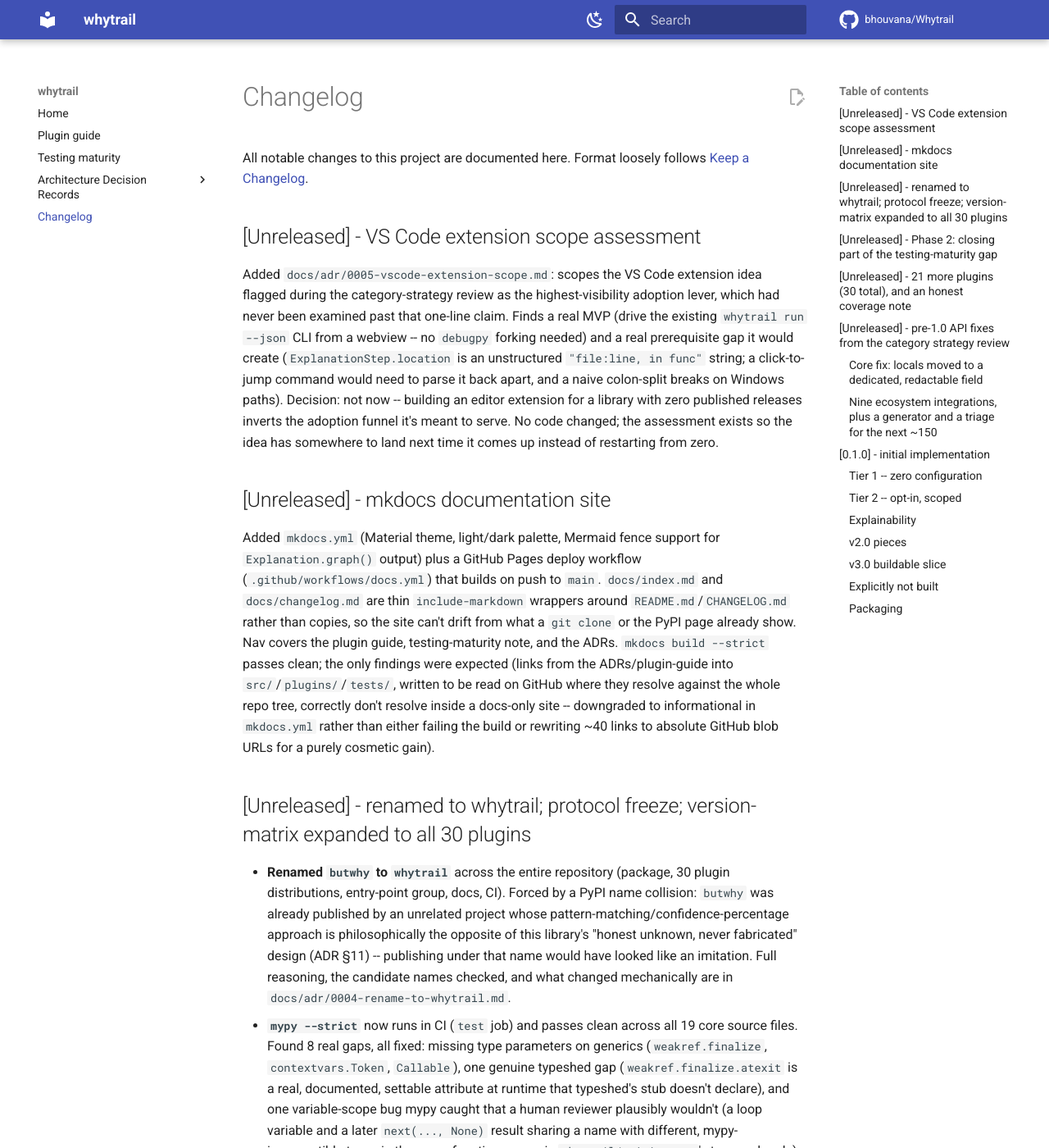
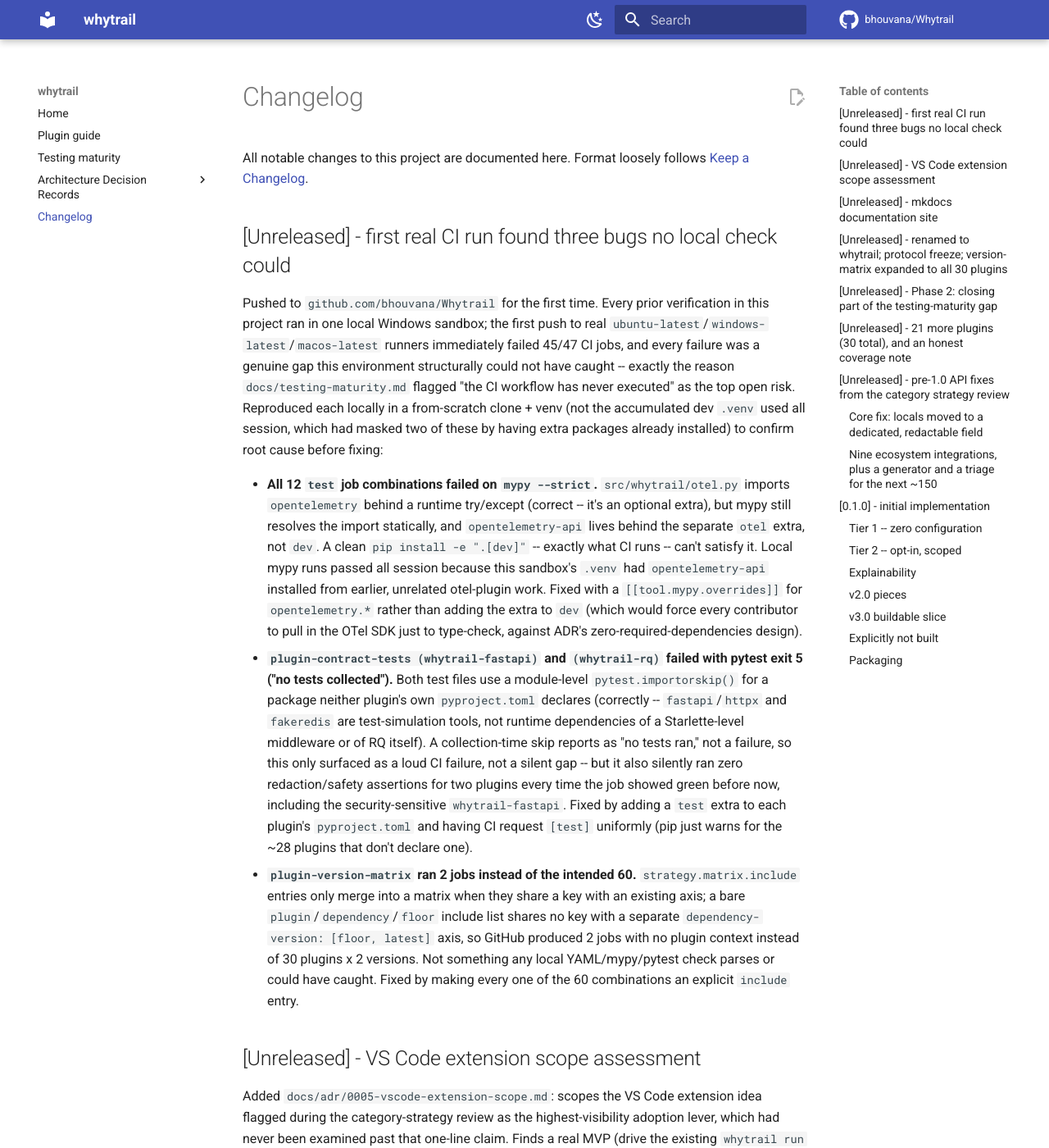
Before and after one commit to bhouvana/Whytrail, an MkDocs documentation site: the page built from docs/changelog.md, in a window 1280 px wide and 1400 px high. Shown: the whole window at 82% size. Built offline with MkDocs 1.6.1 and Material for MkDocs 9.7.7, drawn with Linux system fonts in a browser that asks for light colours; comment, search, counter and statistics services are not loaded.

Commit message:
Fix three real bugs found by the first CI run on GitHub
The first push ran CI on real ubuntu/windows/macos runners for the
first time ever and failed 45/47 jobs. All three root causes were
invisible to every local check this project had run:

- mypy --strict failed everywhere: otel.py's intentionally-optional
  opentelemetry import is resolved statically by mypy regardless of
  its runtime try/except guard, and opentelemetry-api lives behind
  the separate `otel` extra, not `dev`. Added a targeted
  [[tool.mypy.overrides]] instead of bloating `dev`.
- whytrail-fastapi and whytrail-rq's contract tests silently collected
  zero tests (pytest exit 5): both test files need test-only tools
  (fastapi+httpx, fakeredis) that correctly aren't runtime
  dependencies of either plugin, and nothing installed them in CI.
  Added a `test` extra to each and had CI request `[test]` uniformly.
- plugin-version-matrix ran 2 jobs instead of 60: an `include` list
  with no shared key against a separate matrix axis doesn't
  cross-product the way GitHub Actions docs suggest at a glance.
  Made all 60 combinations explicit.

All three reproduced and verified fixed in a from-scratch clone before
this commit, not just locally in the accumulated dev environment that
had masked two of them all along. Full writeup in CHANGELOG.md.

Co-Authored-By: Claude Sonnet 5 <noreply@anthropic.com>

```diff
--- a/CHANGELOG.md
+++ b/CHANGELOG.md
@@ -2,6 +2,53 @@
 
 All notable changes to this project are documented here. Format loosely
 follows [Keep a Changelog](https://keepachangelog.com/).
+
+## [Unreleased] - first real CI run found three bugs no local check could
+
+Pushed to `github.com/bhouvana/Whytrail` for the first time. Every prior
+verification in this project ran in one local Windows sandbox; the first
+push to real `ubuntu-latest`/`windows-latest`/`macos-latest` runners
+immediately failed 45/47 CI jobs, and every failure was a genuine gap
+this environment structurally could not have caught -- exactly the
+reason `docs/testing-maturity.md` flagged "the CI workflow has never
+executed" as the top open risk. Reproduced each locally in a from-scratch
+clone + venv (not the accumulated dev `.venv` used all session, which
+had masked two of these by having extra packages already installed) to
+confirm root cause before fixing:
+
+- **All 12 `test` job combinations failed on `mypy --strict`.**
+  `src/whytrail/otel.py` imports `opentelemetry` behind a runtime
+  try/except (correct -- it's an optional extra), but mypy still
+  resolves the import statically, and `opentelemetry-api` lives behind
+  the separate `otel` extra, not `dev`. A clean `pip install -e ".[dev]"`
+  -- exactly what CI runs -- can't satisfy it. Local mypy runs passed
+  all session because this sandbox's `.venv` had `opentelemetry-api`
+  installed from earlier, unrelated otel-plugin work. Fixed with a
+  `[[tool.mypy.overrides]]` for `opentelemetry.*` rather than adding the
+  extra to `dev` (which would force every contributor to pull in the
+  OTel SDK just to type-check, against ADR's zero-required-dependencies
+  design).
+- **`plugin-contract-tests (whytrail-fastapi)` and `(whytrail-rq)`
+  failed with pytest exit 5 ("no tests collected").** Both test files
+  use a module-level `pytest.importorskip()` for a package neither
+  plugin's own `pyproject.toml` declares (correctly -- `fastapi`/`httpx`
+  and `fakeredis` are test-simulation tools, not runtime dependencies of
+  a Starlette-level middleware or of RQ itself). A collection-time skip
+  reports as "no tests ran," not a failure, so this only surfaced as a
+  loud CI failure, not a silent gap -- but it also silently ran zero
+  redaction/safety assertions for two plugins every time the job showed
+  green before now, including the security-sensitive
+  `whytrail-fastapi`. Fixed by adding a `test` extra to each plugin's
+  `pyproject.toml` and having CI request `[test]` uniformly (pip just
+  warns for the ~28 plugins that don't declare one).
+- **`plugin-version-matrix` ran 2 jobs instead of the intended 60.**
+  `strategy.matrix.include` entries only merge into a matrix when they
+  share a key with an existing axis; a bare `plugin`/`dependency`/`floor`
+  include list shares no key with a separate `dependency-version:
+  [floor, latest]` axis, so GitHub produced 2 jobs with no plugin
+  context instead of 30 plugins x 2 versions. Not something any local
+  YAML/mypy/pytest check parses or could have caught. Fixed by making
+  every one of the 60 combinations an explicit `include` entry.
 
 ## [Unreleased] - VS Code extension scope assessment
 
--- a/docs/testing-maturity.md
+++ b/docs/testing-maturity.md
@@ -125,14 +125,24 @@ this document exists so nobody mistakes one for the other.
 4. **Scale and pathological input.** A validation error with hundreds
    of nested fields, a multi-gigabyte DataFrame, a malformed or huge SQL
    statement -- untested.
-5. **Cross-platform behavior.** Every test in this repository has run
-   on Windows, in one sandboxed environment (the CI workflow targets
-   Linux but has never actually executed). `whytrail-rq`'s tests use
-   `SimpleWorker` specifically because RQ's default `Worker` calls
-   `os.fork()`, which doesn't exist on Windows -- meaning the code path
-   real production deployments actually use (the default `Worker`,
-   Celery's prefork pool) has never run at all, on any OS, in this
-   repository.
+5. **Cross-platform behavior, partially closed.** The CI workflow has
+   now actually run on `ubuntu-latest`/`windows-latest`/`macos-latest`
+   (first push to `github.com/bhouvana/Whytrail`), and validated the
+   concern that prompted this item: 45 of 47 jobs failed on the very
+   first run, all three root causes real and all invisible to every
+   local check this project had run until then (see `CHANGELOG.md`'s
+   "first real CI run" entry) -- a mypy override missing for an
+   intentionally-optional import, two plugins' test files silently
+   depending on undeclared test-only tools, and a CI matrix
+   configuration bug that quietly ran 2 jobs instead of the intended
+   60. All three are fixed, but this is one data point, not a track
+   record: the OS-parity claim now rests on whatever the *next* few
+   pushes show, not on zero evidence. Separately, and still fully open:
+   `whytrail-rq`'s tests use `SimpleWorker` specifically because RQ's
+   default `Worker` calls `os.fork()`, which doesn't exist on Windows --
+   meaning the code path real production deployments actually use (the
+   default `Worker`, Celery's prefork pool) has still never run at all,
+   on any OS, in this repository.
 6. **Plugin-to-plugin interaction.** All 30 plugins have never been
    installed and exercised together in one process against the full
    registry resolution order at once.
@@ -147,9 +157,14 @@ this document exists so nobody mistakes one for the other.
   and to more of each already-covered library's exception surface, not
   just one representative field/error type per plugin.
 - **Concurrency tests for the task-queue and observability plugins.**
-- **Actually run the CI workflow on Linux** -- it's written and
-  YAML-validated but has never executed, since this environment has no
-  GitHub Actions runner.
+- **Watch the next several CI runs, not just the first.** The first run
+  found and fixed three real bugs; that's evidence the check is worth
+  having, not evidence the workflow is now trustworthy -- confidence
+  here should come from a track record, the same way it does for the
+  test suite itself.
+- **Exercise the RQ default `Worker` (fork-based) path on Linux/macOS**,
+  gated to non-Windows runners, instead of only ever testing
+  `SimpleWorker`.
 - **Scale/pathological-input tests** for the plugins most likely to
   encounter them in practice (pandas/polars with large frames,
   pydantic/jsonschema with deeply nested payloads).
```
Also changed, not shown: pyproject.toml (+13 -0 lines), 4 other files.
